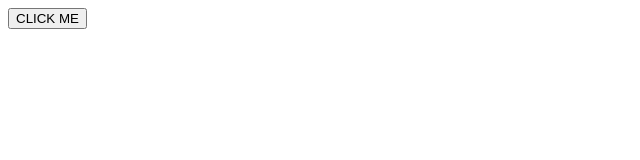
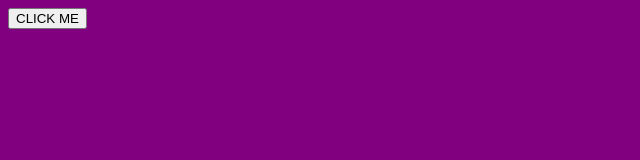
Before and after one commit to julicheng/udemyWebDeveloperBootcamp, a plain HTML site: page colorToggleExercise.html in a window 1280 px wide. Both pictures are taken after a click on the button "CLICK ME". Shown: the whole page, without its empty margins (0-640 px from the left). Drawn offline with Linux system fonts and the light colour scheme.

Commit message:
create event listener and move js script to bottom of html

```diff
--- a/Advanced Dom Manipulation/colorToggleExercise/colorToggleExercise.js
+++ b/Advanced Dom Manipulation/colorToggleExercise/colorToggleExercise.js
@@ -0,0 +1,7 @@
+console.log("hello!")
+
+var button = document.querySelector('button');
+
+button.addEventListener('click', function() {
+	document.body.style.background = "purple";
+})
--- a/colorToggleExercise.html
+++ b/colorToggleExercise.html
@@ -6,6 +6,6 @@
 <body>
 
 <button>CLICK ME</button>
-
+<script type="text/javascript" src="colorToggleExercise.js"></script>
 </body>
 </html>
--- a/colorToggleExercise.js
+++ b/colorToggleExercise.js
@@ -1,5 +1,7 @@
+console.log("hello!");
+
 var button = document.querySelector('button');
 
 button.addEventListener('click', function() {
-	body.style.background = "purple";
-})
+	document.body.style.background = "purple";
+});
```
Also changed, not shown: Advanced Dom Manipulation/colorToggleExercise/colorToggleExercise.html (+12 -0 lines).
